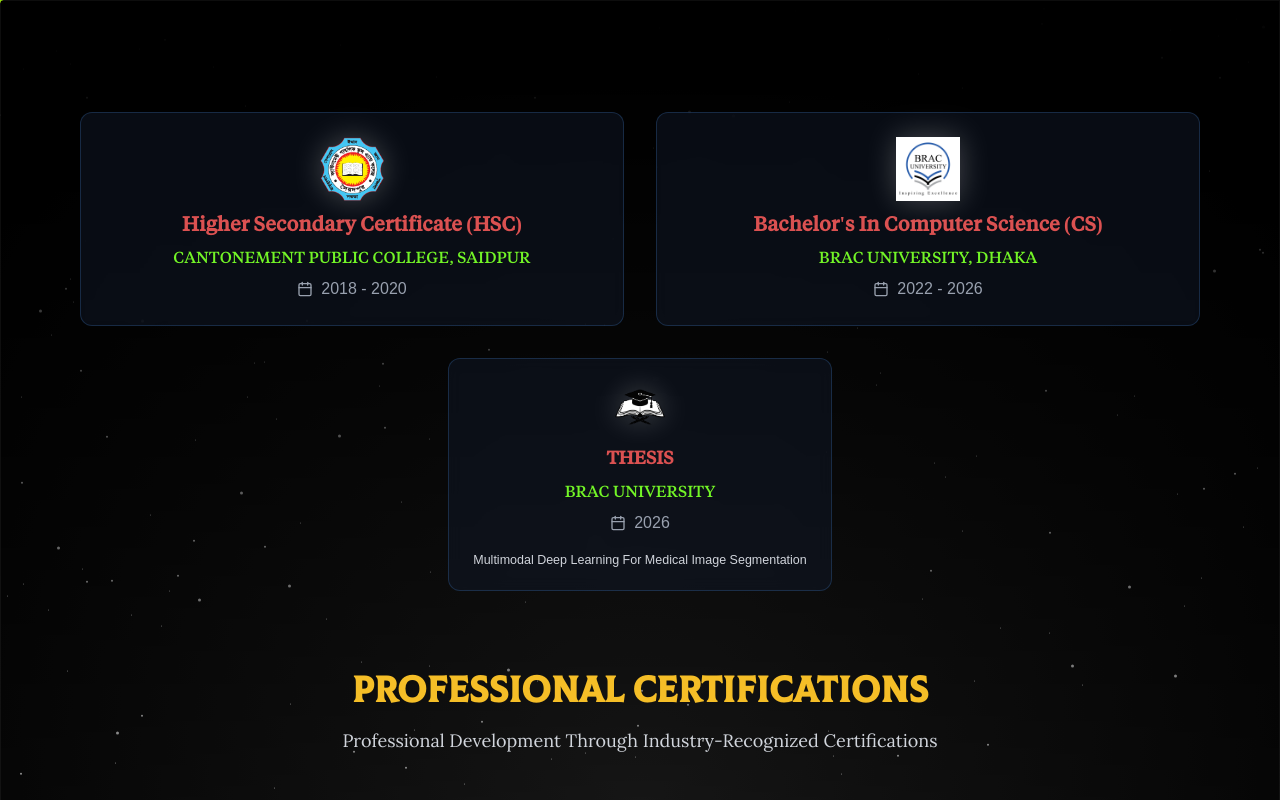
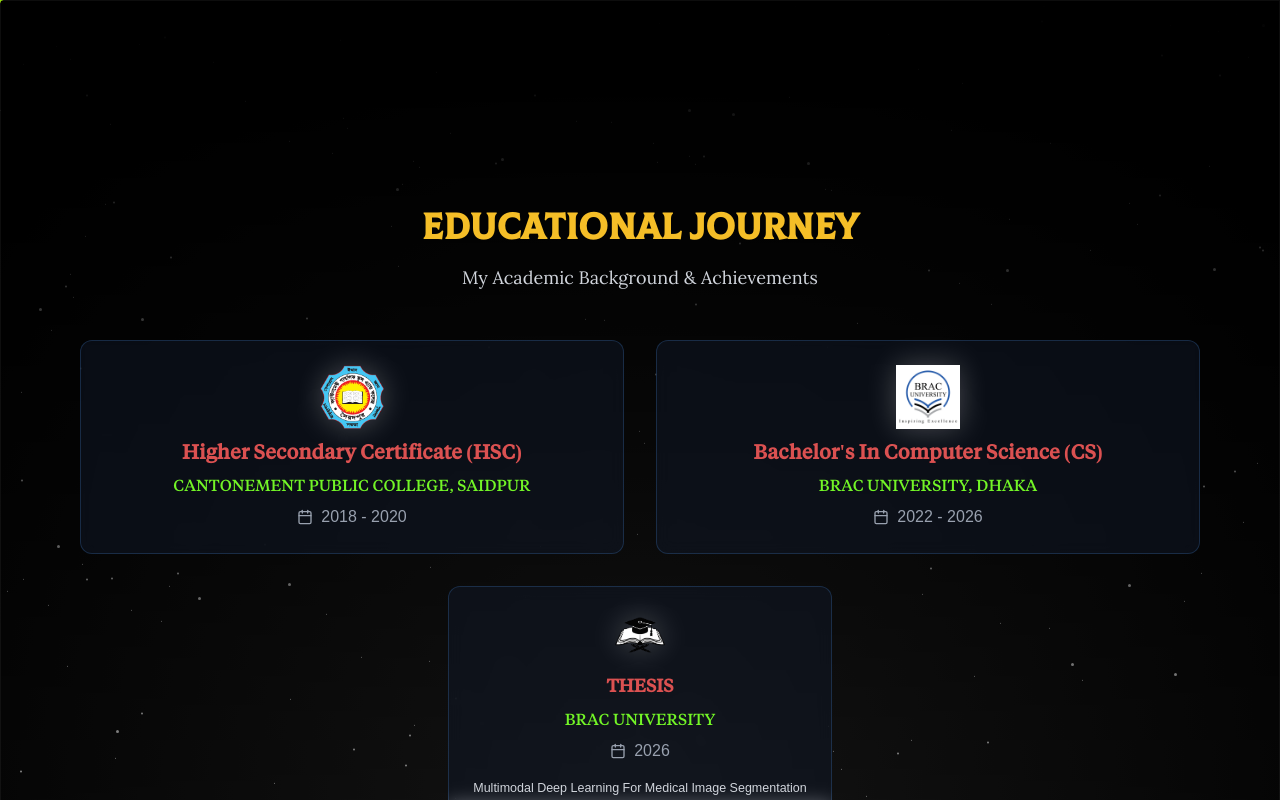
Before and after one commit to uzicodes/utsho-heaven-chowdhury, a Next.js app: page /education in a window 1280 px wide. Shown: the top 800 px of the page. Built offline with nearby package versions, Linux system fonts and the light colour scheme.

Commit message:
feat: made some changes on the tiltes of the sections & sub-titles

```diff
--- a/src/app/education/page.tsx
+++ b/src/app/education/page.tsx
@@ -206,7 +206,14 @@
             </div>
 
             <div className="max-w-6xl mx-auto px-4 relative z-10 capitalize">
-                <div className="text-center mb-8 mt-0" />
+                <div className="text-center mb-12 pt-32">
+                    <h2 className="text-4xl font-bold mb-4 colus-font" style={{ color: '#F5BE27' }}>
+                        Educational Journey
+                    </h2>
+                    <p className="text-gray-300 max-w-2xl mx-auto text-lg lora-font">
+                        My academic background & achievements
+                    </p>
+                </div>
 
                 {/* Education Section */}
                 <div className="grid grid-cols-1 md:grid-cols-2 gap-8">
--- a/src/app/projects/page.tsx
+++ b/src/app/projects/page.tsx
@@ -144,12 +144,12 @@
         <ReactLenis root>
           <div className="bg-transparent relative z-10 min-h-screen pt-12" ref={container}>
             <div className="text-white w-full bg-transparent">
-              <div className="text-center mb-0 pt-2">
+              <div className="text-center mb-0 pt-32">
                   <h2 className="text-4xl font-bold mb-1 colus-font" style={{ color: '#F5BE27' }}>
-                      Featured Projects
+                      Projects
                   </h2>
                   <p className="text-gray-300 max-w-2xl mx-auto text-lg lora-font">
-                      A showcase of my technical projects and creative solutions
+                       Showcase of my Technical Projects & Creative Solutions
                   </p>
               </div>
               {projects.map((project: Project, i: number) => {
```
